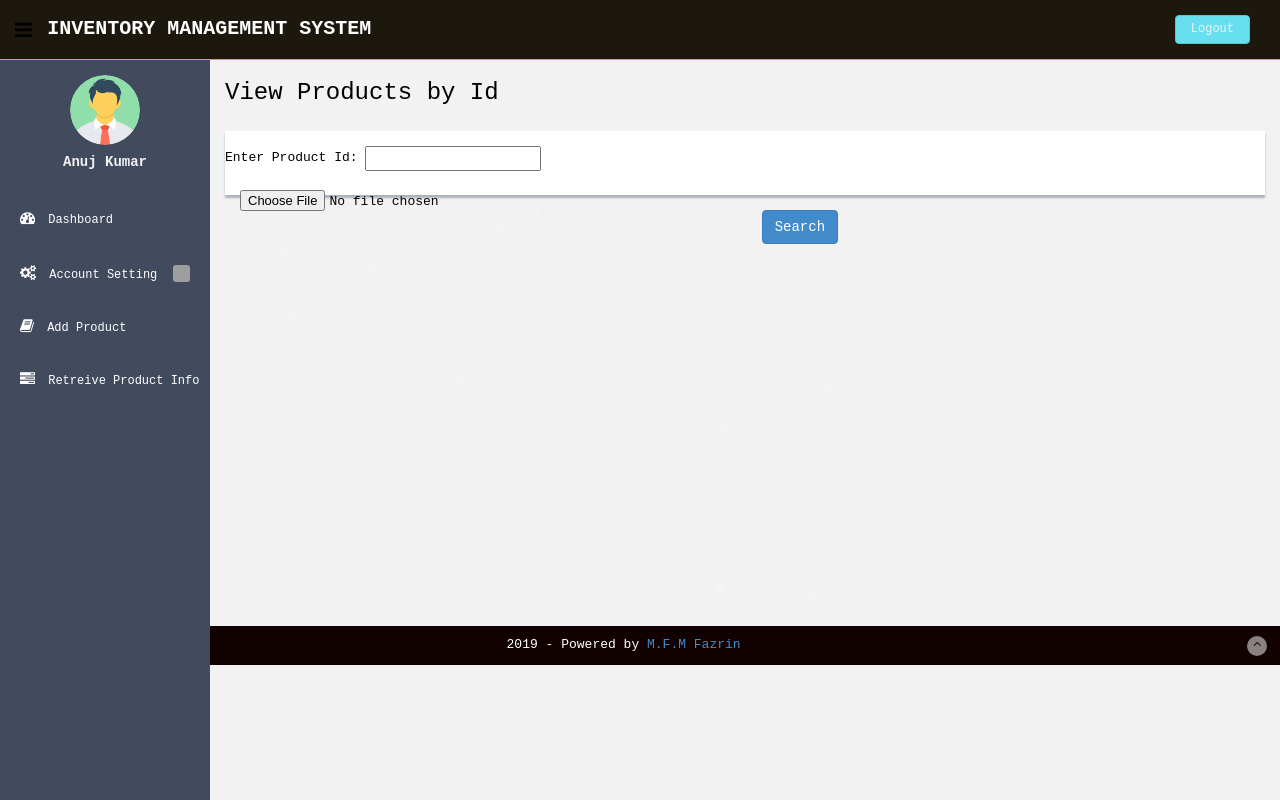
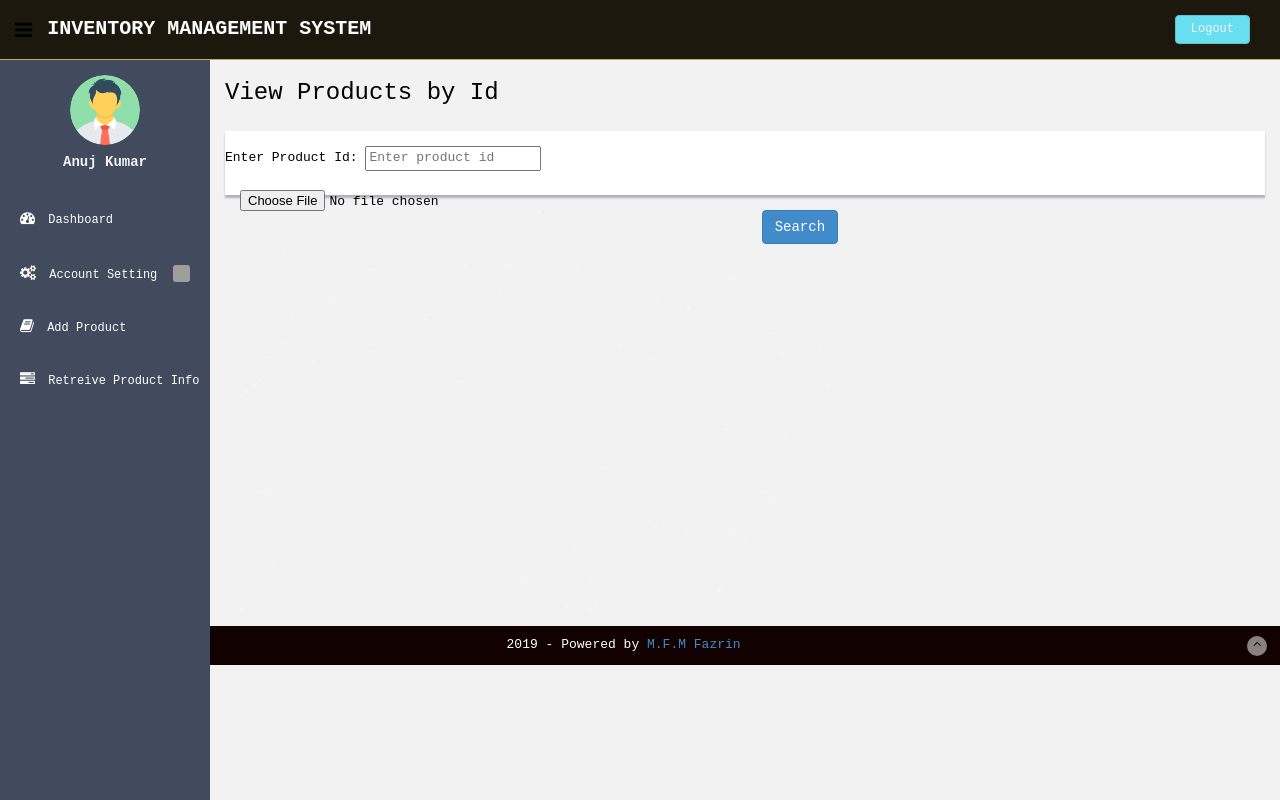
Before and after one commit to nirzaf/halawaththa_hardware, a PHP site: page /view-products.php in a window 1280 px wide. Run offline with PHP 8.4, Linux system fonts and the light colour scheme; a user stored in the database is signed in; data comes from the database, SQL or seed files in the repository; grey boxes are pictures that could not be loaded.

Commit message:
view-products:

```diff
--- a/view-products.php
+++ b/view-products.php
@@ -38,7 +38,7 @@ else{
               <div class="content-panel">
   <form action="" method="POST">
   Enter Product Id:
-    <input type="text" name="search_entered" value=''/> <br><br>
+    <input type="text" name="search_entered" placeholder="Enter product id"/> <br><br>
     <div class="col-sm-4">
     <input type='file' name="image" id="image" onchange="readURL(this);"/>
     <img id="blah" width="600" height="400" src="img/tp.png" alt="" />
```
